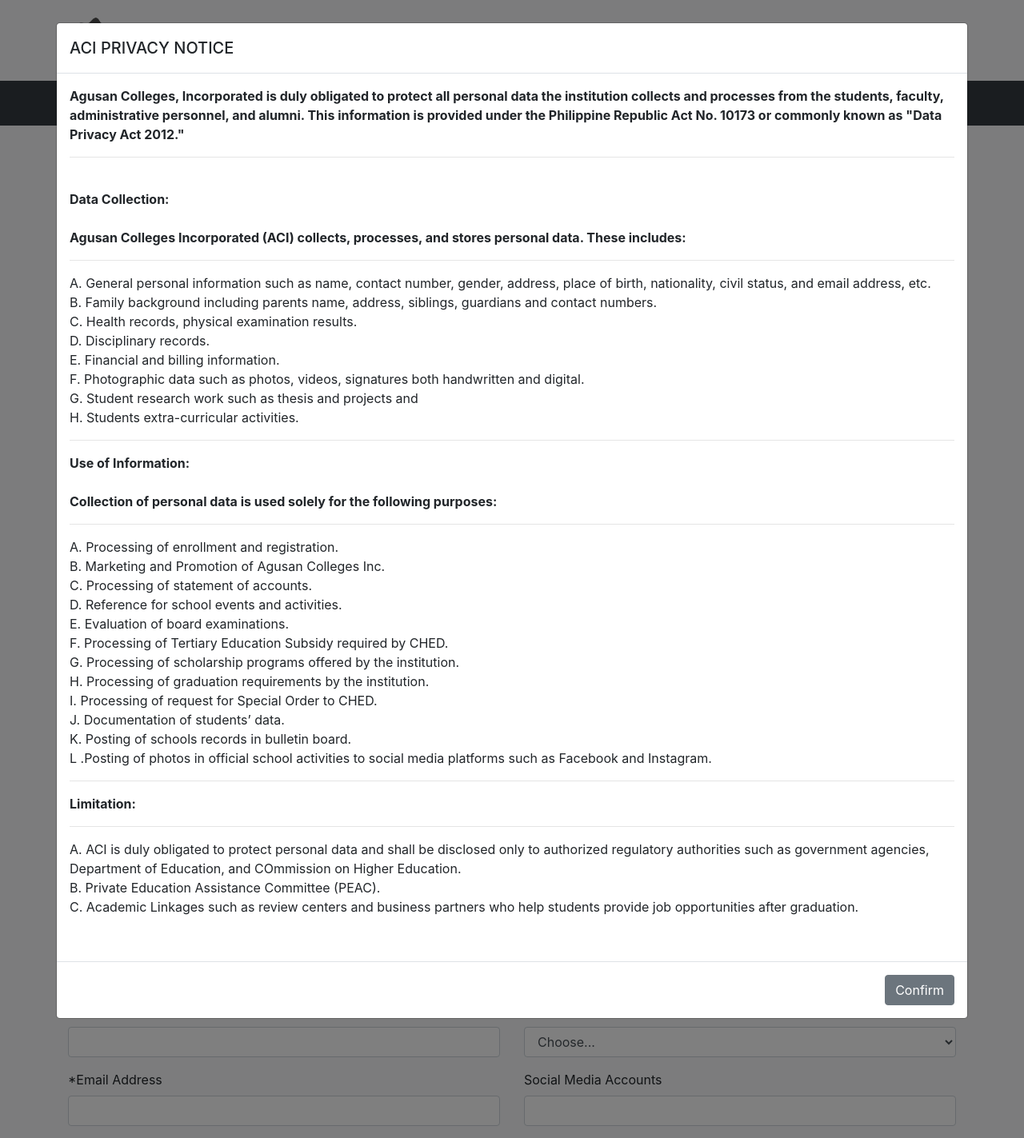
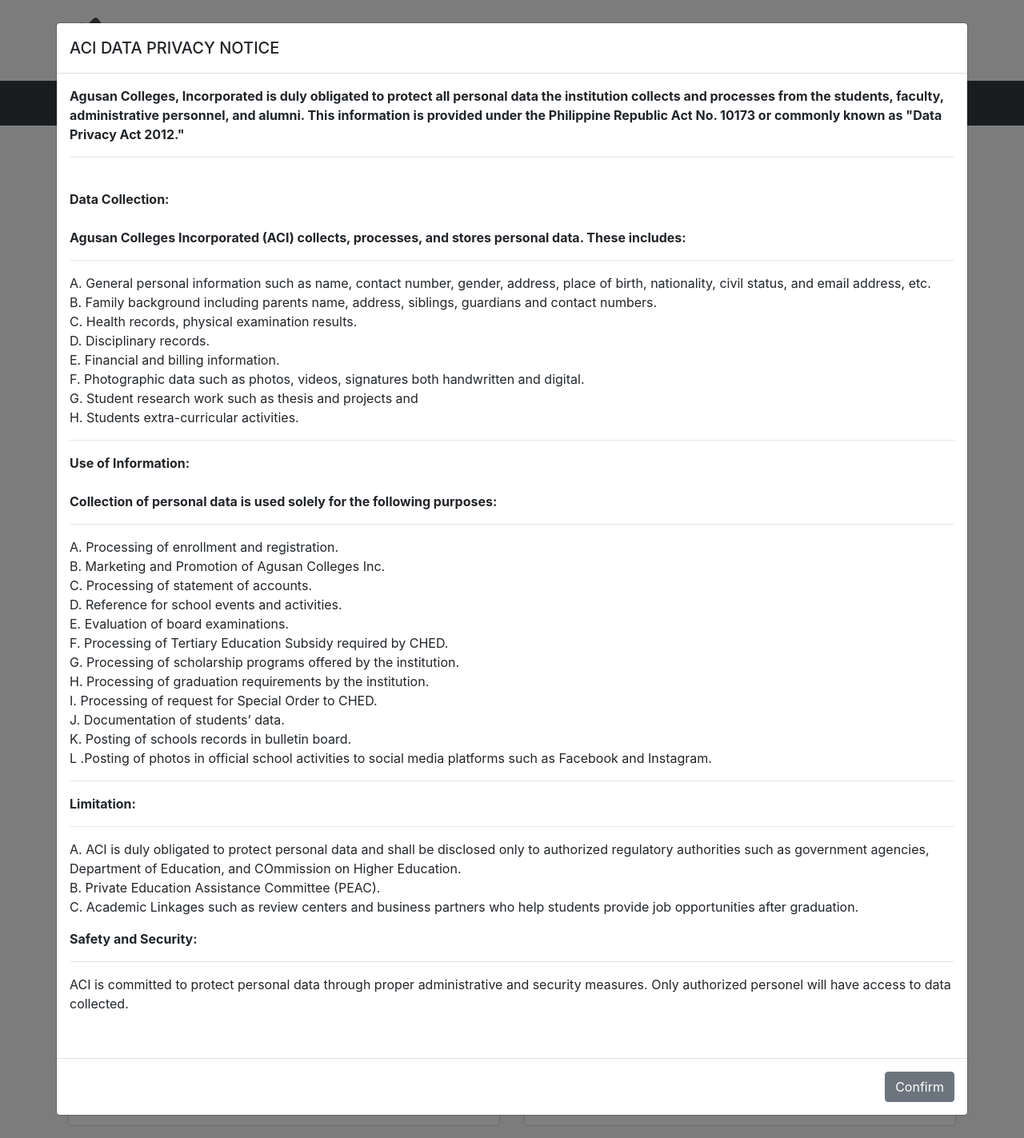
Before and after one commit to skaperduo/aci_v2, a Django app: page /admission/ in a window 1280 px wide. Shown: the whole page at 80% size. Run offline with Django 3.2, Linux system fonts and the light colour scheme; data comes from the database, SQL or seed files in the repository; parts of the project's set-up code (start-up, migrations or seed data) failed here and were passed over; some libraries are stand-ins or nearby versions.

Commit message:
update data privacy notice

```diff
--- a/admission/templates/admission.html
+++ b/admission/templates/admission.html
@@ -12,12 +12,13 @@
         <div class="modal-dialog modal-xl modal-dialog-scrollable" role="document">
             <div class="modal-content">
                 <div class="modal-header">
-                    <h5 class="modal-title" id="exampleModalScrollableTitle">ACI PRIVACY NOTICE</h5>
+                    <h5 class="modal-title" id="exampleModalScrollableTitle">ACI DATA PRIVACY NOTICE</h5>
                     <!--                <button type="button" class="close" data-dismiss="modal" aria-label="Close">-->
                     <!--                    <span aria-hidden="true">&times;</span>-->
                     </button>
                 </div>
                 <div class="modal-body">
+
                     <p><b>
                         Agusan Colleges, Incorporated is duly obligated to protect all personal data the
                         institution collects and processes from the students, faculty, administrative personnel,
@@ -41,7 +42,7 @@
                     E. Financial and billing information.<br>
                     F. Photographic data such as photos, videos, signatures both handwritten and digital.<br>
                     G. Student research work such as thesis and projects and<br>
-                    H. Students extra-curricular activities.<br>
+                        H. Students extra-curricular activities.<br>
                     </p>
                     <p>
                     <hr>
@@ -72,6 +73,12 @@
                     B. Private Education Assistance Committee (PEAC).<br>
                     C. Academic Linkages such as review centers and business partners who help students provide job
                     opportunities after graduation.<br>
+                    </p>
+                    <p>
+                        <b>Safety and Security:</b><br>
+                        <hr>
+                    ACI is committed to protect personal data through proper administrative and security measures. Only authorized
+                    personel will have access to data collected.
                     </p>
                 </div>
                 <br>
```
